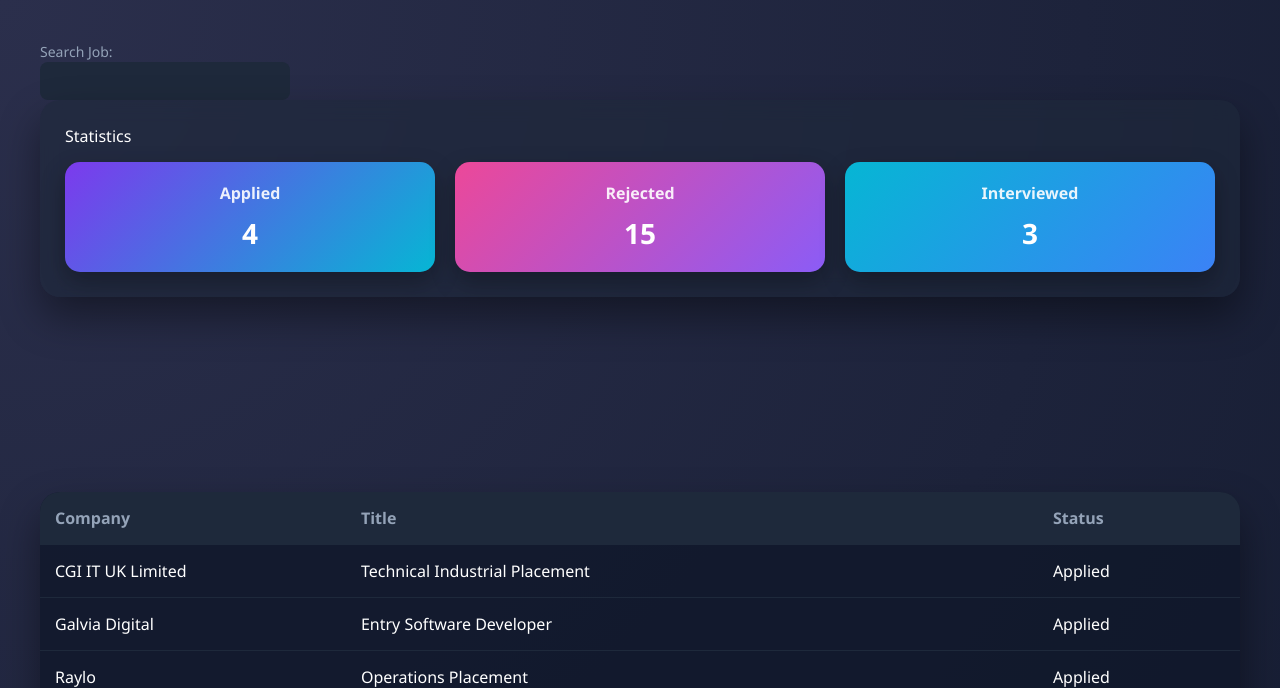
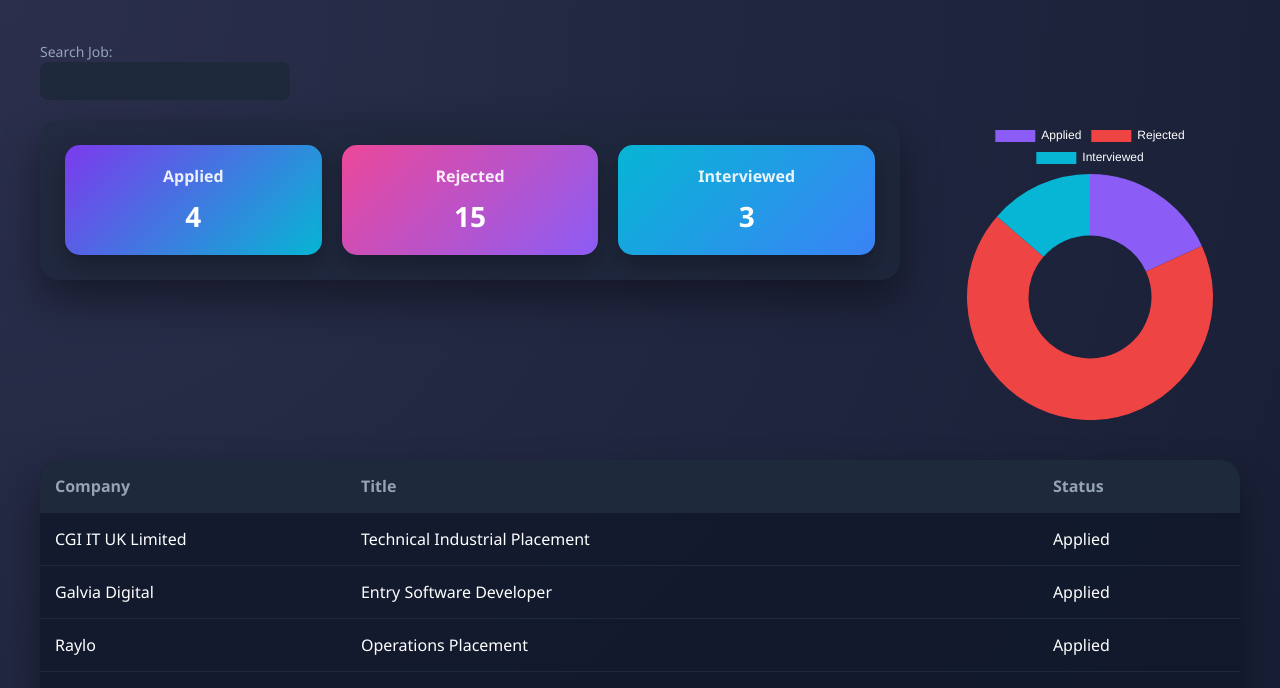
Before and after one commit to bigdaddyducan/Manage-job-application, a Flask app: page / in a window 1280 px wide. Shown: the top 688 px of the page. Run offline with Flask 3, Linux system fonts and the light colour scheme; data comes from the database, SQL or seed files in the repository.

Commit message:
added code to refactor css layout and add in the donut chart showing the three main statuses

```diff
--- a/Templates/index.html
+++ b/Templates/index.html
@@ -4,6 +4,7 @@
     <meta charset="UTF-8">
     <meta name="viewport" content="width=device-width, initial-scale=1.0">
     <link rel="stylesheet" href="{{ url_for('static', filename='styleSheet.css') }}">
+    <script src="https://cdn.jsdelivr.net/npm/chart.js@4.5.0"></script>
     <title>Job Application tracker</title>
 </head>
 <body>
@@ -16,9 +17,8 @@
                 </label>
             </search>
         </div>
+        <div id="stats_chart_container">
     <div id="data_viewing">
-            <p>Statistics</p>
-            <div>
         <div class="stat-card">
             <h3>Applied</h3>
             <p>{{ applied }}</p>
@@ -32,11 +32,12 @@
             <p>{{ interviewed }}</p>
         </div>
     </div>
+
+    <div class="chart-container">
+        <!-- Your donut chart canvas goes here -->
+        <canvas id="myDonutChart"></canvas>
     </div>
-        <div id="gui">
-        <canvas id="myChart"></canvas>
 </div>
-        <script src="https://cdn.jsdelivr.net/npm/chart.js"></script>
     </div>
     <div>
         <table>
@@ -54,5 +55,45 @@
             {% endfor %}
         </table>
     </div>
+
+<script>
+document.addEventListener("DOMContentLoaded", function () {
+
+    const Applied = JSON.parse('{{ applied|safe }}');
+    const Rejected = JSON.parse('{{ rejected|safe }}');
+    const Interviewed = JSON.parse('{{ interviewed|safe }}');
+
+    const ctx = document.getElementById('myDonutChart').getContext('2d');
+
+    new Chart(ctx, {
+        type: 'doughnut',
+        data: {
+            labels: ['Applied', 'Rejected', 'Interviewed'],
+            datasets: [{
+                data: [Applied, Rejected, Interviewed],
+                backgroundColor: [
+                    '#8b5cf6',
+                    '#ef4444',
+                    '#06b6d4'
+                ],
+                borderWidth: 0
+            }]
+        },
+        options: {
+            responsive: true,
+            maintainAspectRatio: false,
+            plugins: {
+                legend: {
+                    labels: {
+                        color: 'white'
+                    }
+                }
+            }
+        }
+    });
+
+});
+</script>
+
 </body>
 </html>
--- a/static/styleSheet.css
+++ b/static/styleSheet.css
@@ -37,6 +37,13 @@
 }
 
 /* ===== Stats Section ===== */
+#stats_chart_container {
+    display: flex;
+    gap: 40px; /* space between stats cards and chart */
+    align-items: flex-start;
+    flex-wrap: wrap; /* allows stacking on smaller screens */
+    margin-top: 20px;
+}
 #data_viewing {
     background: rgba(30, 41, 59, 0.6);
     padding: 25px;
@@ -45,10 +52,12 @@
     box-shadow: 0 20px 40px rgba(0, 0, 0, 0.4);
 }
 
-#data_viewing > div {
+/* Adjust existing #data_viewing to work inside this container */
+#data_viewing {
     display: flex;
     gap: 20px;
-    margin-top: 15px;
+    flex-wrap: wrap;
+    flex: 1;
 }
 
 /* ===== Stat Cards ===== */
@@ -86,6 +95,12 @@
     font-weight: bold;
 }
 
+/* Chart container */
+.chart-container {
+    width: 300px; /* keep fixed width for chart */
+    flex-shrink: 0; /* prevent shrinking on smaller screens */
+}
+
 /* ===== Table Styling ===== */
 table {
     width: 100%;
@@ -114,13 +129,15 @@
     background-color: rgba(255, 255, 255, 0.03);
 }
 
-/* ===== Responsive ===== */
+/* Responsive: stack on mobile */
 @media (max-width: 768px) {
-    #data_viewing > div {
+    #stats_chart_container {
         flex-direction: column;
+        align-items: center;
     }
 
-    table {
-        font-size: 14px;
+    .chart-container {
+        width: 80%;
+        margin-top: 20px;
     }
 }
```
Lines whose indentation alone changed are shown as unchanged.
